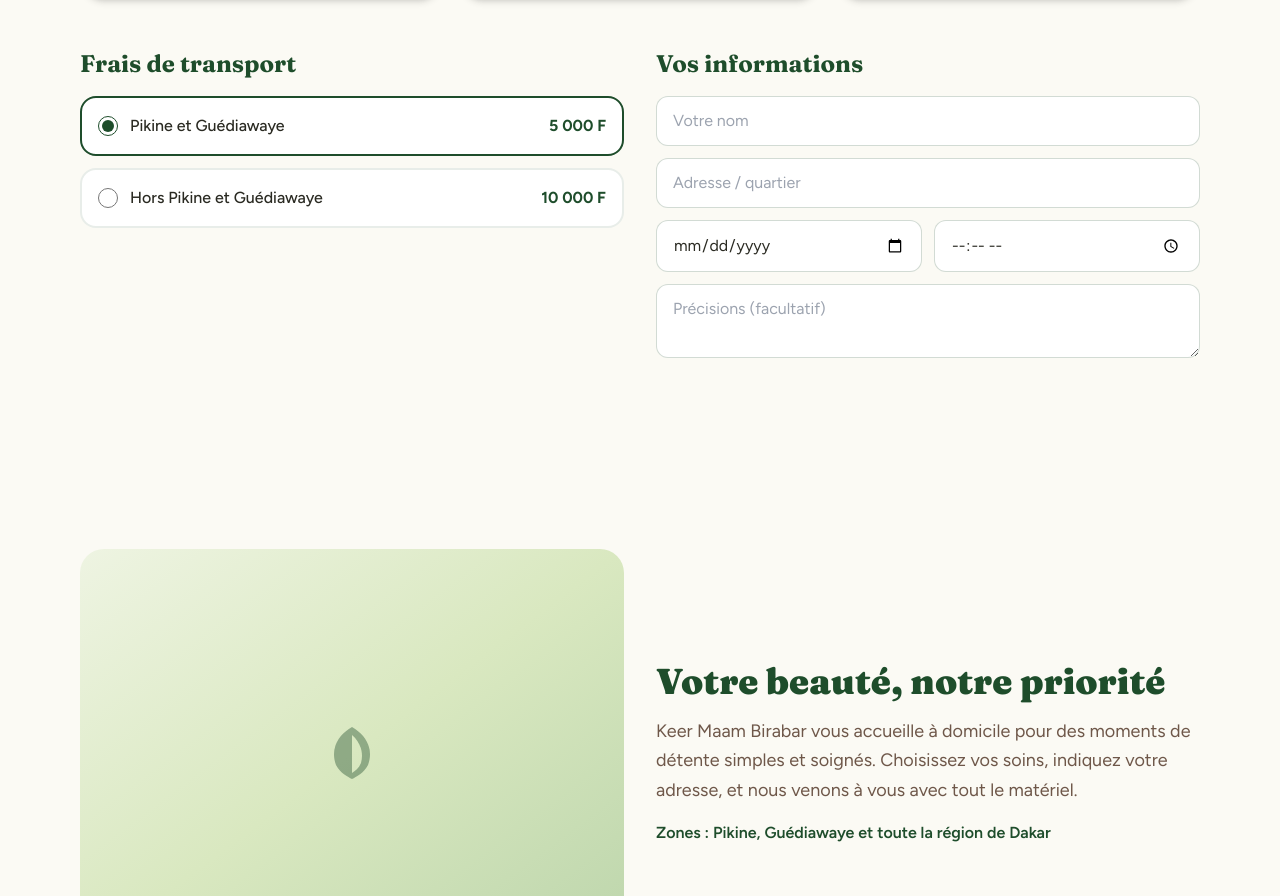
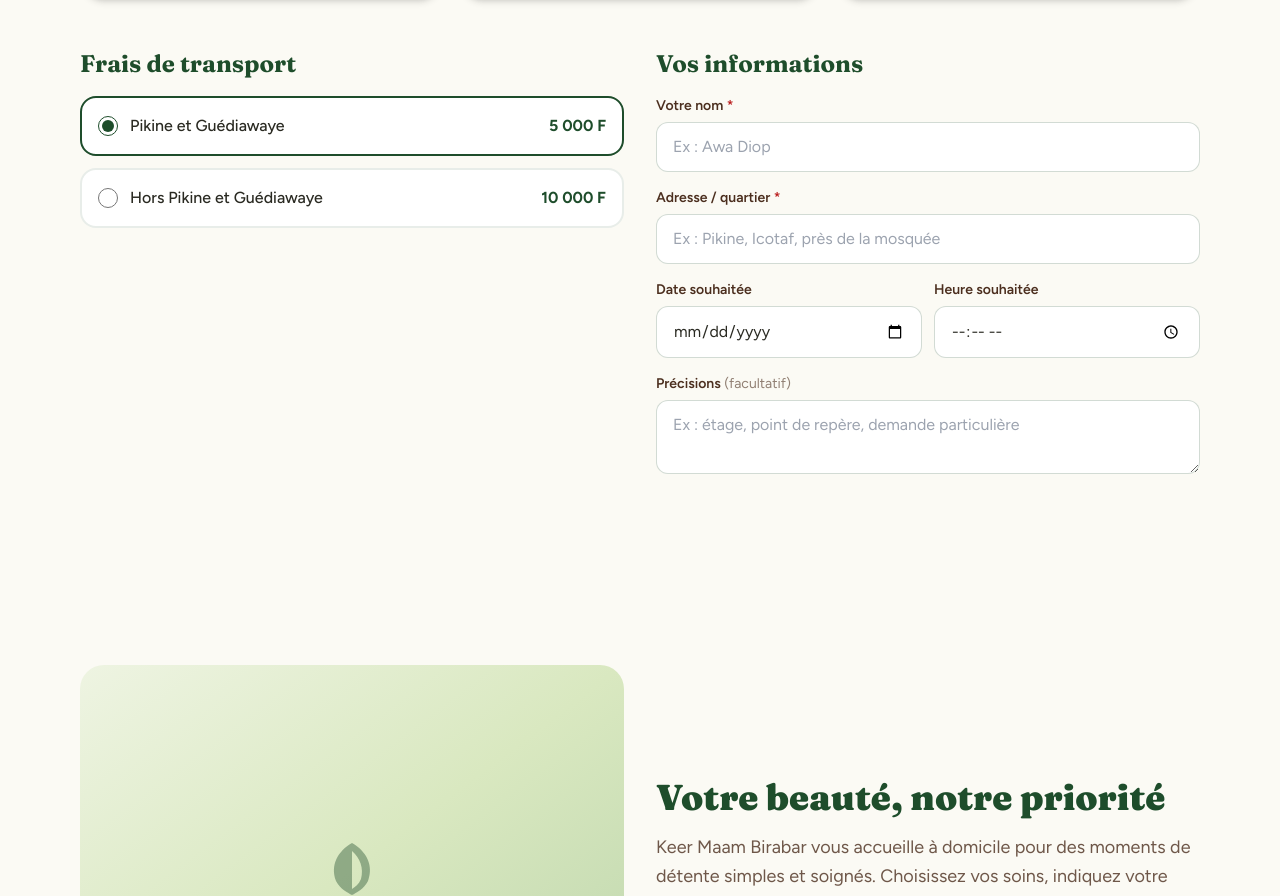
Before and after one commit to ababacardevtest/mbk-site, a Next.js app: page / in a window 1280 px wide. Shown: the part 1286-2182 px from the top of the page. Built offline with nearby package versions, Linux system fonts and the light colour scheme.

Commit message:
feat: mbk - added label of inputs

```diff
--- a/components/Booking.tsx
+++ b/components/Booking.tsx
@@ -75,14 +75,38 @@ export default function Booking({ content }: { content: Content }) {
 
         <div>
           <h3 className="font-display text-2xl font-bold text-forest">Vos informations</h3>
-          <div className="mt-4 space-y-3">
-            <input className="field" placeholder="Votre nom" autoComplete="name" value={f.name} onChange={up('name')} />
-            <input className="field" placeholder="Adresse / quartier" autoComplete="street-address" value={f.address} onChange={up('address')} />
+          <div className="mt-4 space-y-4">
+            <div>
+              <label htmlFor="bk-name" className="mb-1.5 block text-sm font-semibold text-bark">
+                Votre nom <span className="text-red-700" aria-hidden>*</span>
+              </label>
+              <input id="bk-name" className="field" placeholder="Ex : Awa Diop" autoComplete="name" required value={f.name} onChange={up('name')} />
+            </div>
+
+            <div>
+              <label htmlFor="bk-address" className="mb-1.5 block text-sm font-semibold text-bark">
+                Adresse / quartier <span className="text-red-700" aria-hidden>*</span>
+              </label>
+              <input id="bk-address" className="field" placeholder="Ex : Pikine, Icotaf, près de la mosquée" autoComplete="street-address" required value={f.address} onChange={up('address')} />
+            </div>
+
             <div className="grid grid-cols-2 gap-3">
-              <input className="field" type="date" min={today} value={f.date} onChange={up('date')} aria-label="Date souhaitée" />
-              <input className="field" type="time" value={f.time} onChange={up('time')} aria-label="Heure souhaitée" />
+              <div>
+                <label htmlFor="bk-date" className="mb-1.5 block text-sm font-semibold text-bark">Date souhaitée</label>
+                <input id="bk-date" className="field" type="date" min={today} value={f.date} onChange={up('date')} />
+              </div>
+              <div>
+                <label htmlFor="bk-time" className="mb-1.5 block text-sm font-semibold text-bark">Heure souhaitée</label>
+                <input id="bk-time" className="field" type="time" value={f.time} onChange={up('time')} />
+              </div>
             </div>
-            <textarea className="field" rows={2} placeholder="Précisions (facultatif)" value={f.notes} onChange={up('notes')} />
+
+            <div>
+              <label htmlFor="bk-notes" className="mb-1.5 block text-sm font-semibold text-bark">
+                Précisions <span className="font-normal text-bark/60">(facultatif)</span>
+              </label>
+              <textarea id="bk-notes" className="field" rows={2} placeholder="Ex : étage, point de repère, demande particulière" value={f.notes} onChange={up('notes')} />
+            </div>
           </div>
         </div>
       </div>
```
